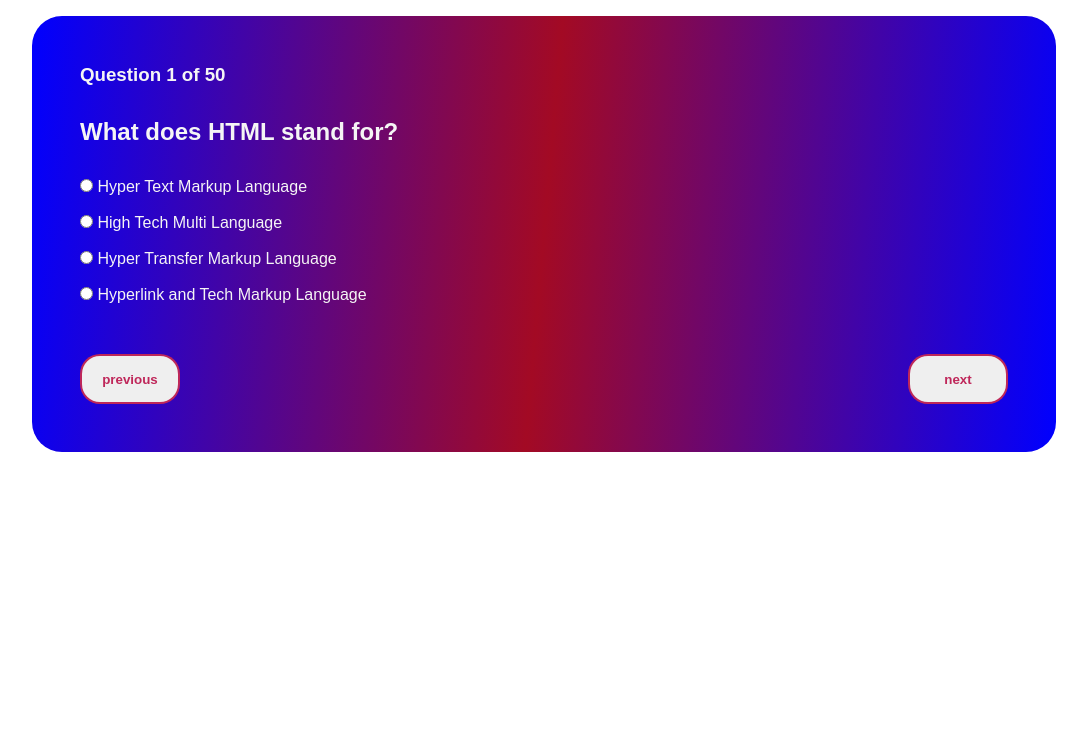
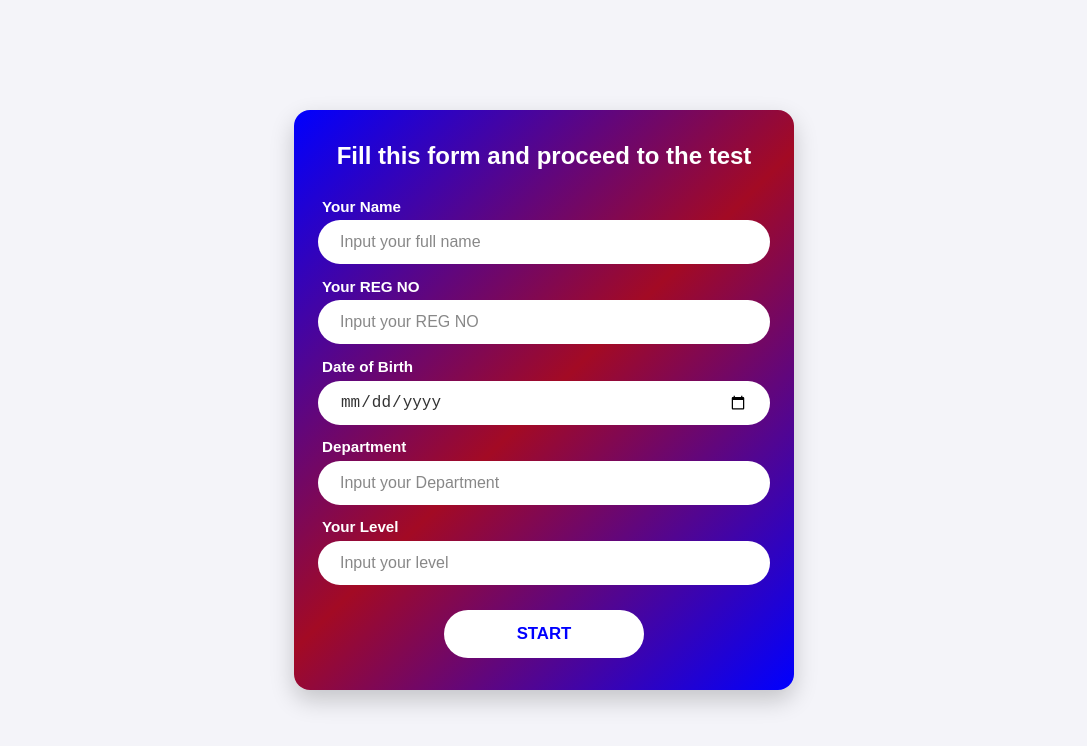
Before and after one commit to chukwu-Emmanuel-Eke/quiz, a plain HTML site: page index.html in a window 1280 px wide. Shown: the whole page, without its empty margins (96-1183 px from the left). Drawn offline with Linux system fonts and the light colour scheme.

Commit message:
Update index.html for registration form layout

```diff
--- a/index.html
+++ b/index.html
@@ -2,101 +2,178 @@
 <html lang="en">
 <head>
     <meta charset="UTF-8">
-    <meta name="viewport" content="width=device-width, initial-scale=1.0">
-    <title>quiz app</title>
+    <meta name="viewport" content="width=device-width, initial-scale=1.0, maximum-scale= 1.0, user-scale = no">
+    <title>Registration Form</title>
     <style>
-        *{
+        * {
             padding: 0;
             margin: 0;
             box-sizing: border-box;
+        }
+
+        body {
+            height: 100%;
+            min-height: 100dvh;
+            width: 100%;
             font-family: Arial, Helvetica, sans-serif;
+            display: flex;
+            align-items: center;
+            justify-content: center;
+            background-color: #f4f4f9;
+            padding: 1rem;
         }
-        body{
-             width: 100vw;
-            height: 100vh;
+
+        .container {
+            width: 100%;
+            max-width: 500px;
+            display: flex;
+            justify-content: center;
+        }
+
+        form {
+            background: linear-gradient(135deg, #0000FF, #A30A24, #0000FF);
+            width: 100%;
+            padding: 2rem 1.5rem;
+            border-radius: 16px;
+            box-shadow: 0 10px 25px rgba(0, 0, 0, 0.2);
             display: flex;
             flex-direction: column;
-            align-items:center;
-            justify-content: center;
+            gap: 1.25rem;
         }
-        .container{
-            width: 80%;
-            height: auto;
+
+        h2 {
+            color: #ffffff;
+            text-align: center;
+            font-size: clamp(1.2rem, 4vw, 1.5rem);
+            margin-bottom: 0.5rem;
+        }
+
+        .details {
             display: flex;
             flex-direction: column;
-            gap: 2rem;
-             background:linear-gradient(95deg, blue,rgb(163, 10, 36),blue);
-            border-radius:30px;
-            margin: 1rem;
-            padding: 3rem;
-            position: fixed;
-            top: 0;
-            box-shadow: 20px 20px  0 white;
+            gap: 0.85rem;
+            width: 100%;
         }
-        #previous{
-         color:   rgba(182, 5, 64, 0.856);
-         width: 100px;
-         height: 50px;
-         border-radius: 20px;
-         border: 2px solid rgba(182, 5, 64, 0.856);
-         cursor: pointer;
-        font-weight: 900;
+
+        .input-group {
+            display: flex;
+            flex-direction: column;
+            gap: 0.35rem;
         }
-        #next{
-         color: rgba(182, 5, 64, 0.856);
-         width: 100px;
-         height: 50px;
-         border-radius: 20px;
-          border: 2px solid rgba(182, 5, 64, 0.856);
-         cursor: pointer;
-         font-weight: 900;
+
+        label {
+            color: #ffffff;
+            font-size: 0.95rem;
+            font-weight: bold;
+            margin-left: 0.25rem;
         }
-    .control{
-        display:flex;
-        justify-content: space-between;
-    }
-    h2,h3{
-        color: whitesmoke;
-    }
-    #option{
-        display: flex;
-        flex-direction: column;
-        color: whitesmoke;
-        font: 1rem sans-serif;
-    }
-  @media (max-width:379px) {
-    #previous, #next{
-         width: 70px;
-         height: 30px;
-         border-radius: 20px;
-         border: none;
-         cursor: pointer;
-        font-weight: 600;
-    }
-     #option{
-        display: flex;
-        flex-direction: column;
-        color: whitesmoke;
-        font: 0.5rem sans-serif;
-    }
-    h2{
-        font-size: small;
-    }
 
-  }
+        input {
+            width: 100%;
+            min-height: 2.75rem;
+            border-radius: 25px;
+            border: 2px solid transparent;
+            padding: 0 1.25rem;
+            font-size: 1rem;
+            outline: none;
+            transition: border-color 0.2s, box-shadow 0.2s;
+        }
+
+        input:focus {
+            border-color: #ffffff;
+            box-shadow: 0 0 8px rgba(255, 255, 255, 0.6);
+        }
+
+        input::placeholder {
+            color: #888888;
+        }
+
+
+        input[type="date"] {
+            color: #333333;
+            background-color: #ffffff;
+        }
+
+        .last {
+            display: flex;
+            justify-content: center;
+            margin-top: 0.75rem;
+        }
+
+        button {
+            width: 100%;
+            max-width: 200px;
+            height: 48px;
+            border: none;
+            border-radius: 25px;
+            background-color: #ffffff;
+            color: #0000FF;
+            font-weight: bold;
+            font-size: 1.05rem;
+            cursor: pointer;
+            transition: transform 0.1s, background-color 0.2s;
+        }
+
+        button:hover {
+            background-color: #f0f0f0;
+        }
+
+        button:active {
+            transform: scale(0.98);
+        }
+
+        @media (max-width: 480px) {
+            body {
+                padding: 0.5rem;
+            }
+
+            form {
+                padding: 1.5rem 1rem;
+                border-radius: 12px;
+            }
+        }
     </style>
 </head>
 <body>
     <div class="container">
-        <h3 id="questionNumber"></h3>
-        <h2 id="question"></h2>
-        <div id="option"></div>
-        <div class="control">
-            <button id="previous">previous</button>
-            <button id="next">next</button>
-        </div>
+        <form action="" id="start-form">
+            <h2>Fill this form and proceed to the test</h2>
+
+            <div class="details">
+                <div class="input-group">
+                    <label for="fullname">Your Name</label>
+                    <input type="text" id="fullname" placeholder="Input your full name" required>
+                </div>
+
+                <div class="input-group">
+                    <label for="regno">Your REG NO</label>
+                    <input type="text" id="regno" placeholder="Input your REG NO" required>
+                </div>
+
+                <div class="input-group">
+                    <label for="dob">Date of Birth</label>
+                    <input type="date" id="dob" required>
+                </div>
+
+                <div class="input-group">
+                    <label for="dept">Department</label>
+                    <input type="text" id="dept" placeholder="Input your Department" required>
+                </div>
+
+                <div class="input-group">
+                    <label for="level">Your Level</label>
+                    <input type="text" id="level" placeholder="Input your level" required>
+                </div>
+
+                <div class="last">
+                    <button type="submit" id="btn">START</button>
+                </div>
+            </div>
+        </form>
     </div>
-  <script src="quiz.js"></script>
-  <script src="quiz-back.js"></script>
+
+    <script src="quiz-landing.js"></script>
+
+
 </body>
 </html>
```
